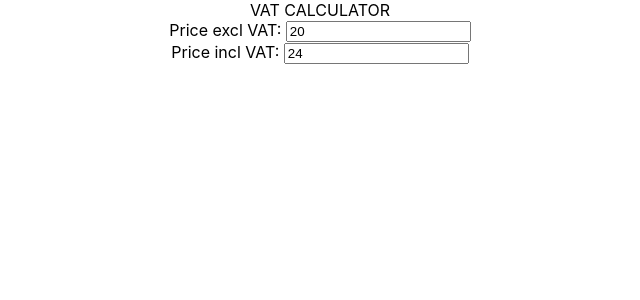
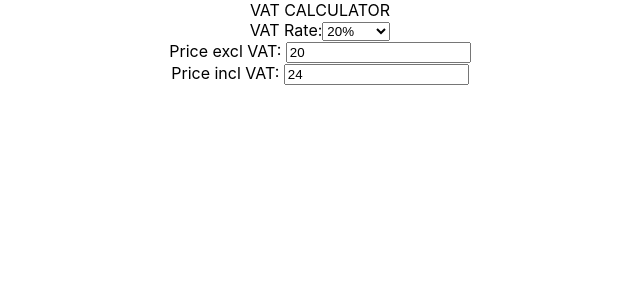
Before and after one commit to sm88cm/instructor-vat-fork, a React (Create React App) app: page / in a window 1280 px wide. Shown: the top 300 px of the page, without its empty margins (320-960 px from the left). Built offline with nearby package versions, Linux system fonts and the light colour scheme.

Commit message:
VatRateField created with static values

```diff
--- a/src/App.js
+++ b/src/App.js
@@ -1,10 +1,12 @@
 import './App.css';
 import PriceEntryField from './PriceEntryField';
+import VatRateField from './VatRateField';
 
 function App() {
   return (
     <div className="App">
       VAT CALCULATOR
+      <VatRateField />
       <PriceEntryField label="Price excl VAT: " price={20} />
       <PriceEntryField label="Price incl VAT: " price={24} />
     </div>
--- /dev/null
+++ b/src/VatRateField.jsx
@@ -0,0 +1,17 @@
+import React from 'react';
+
+const VatRateField = () => {
+    return (
+        <div>
+            VAT Rate:
+            <select>
+                <option value="20">20%</option>
+                <option value="15">15%</option>
+                <option value="12.5">12.5%</option>
+                <option value="0">Exempt</option>
+            </select>
+        </div>
+    );
+}
+
+export default VatRateField;
```
